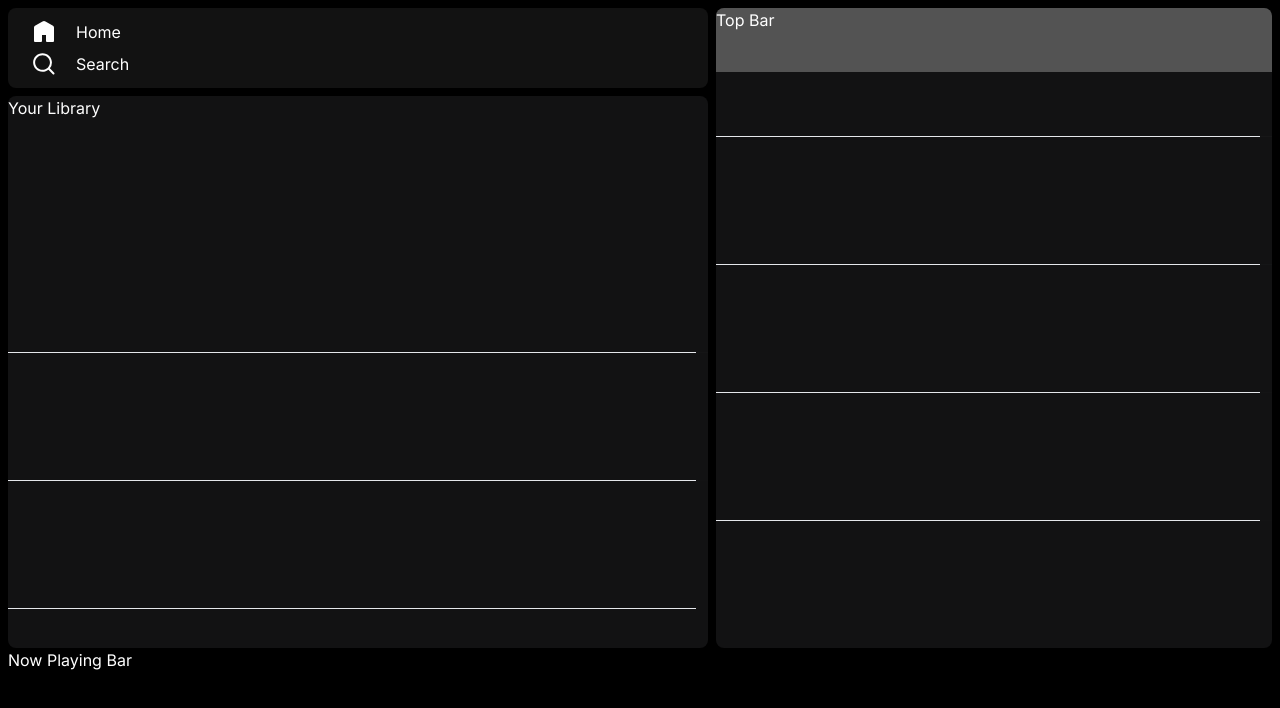
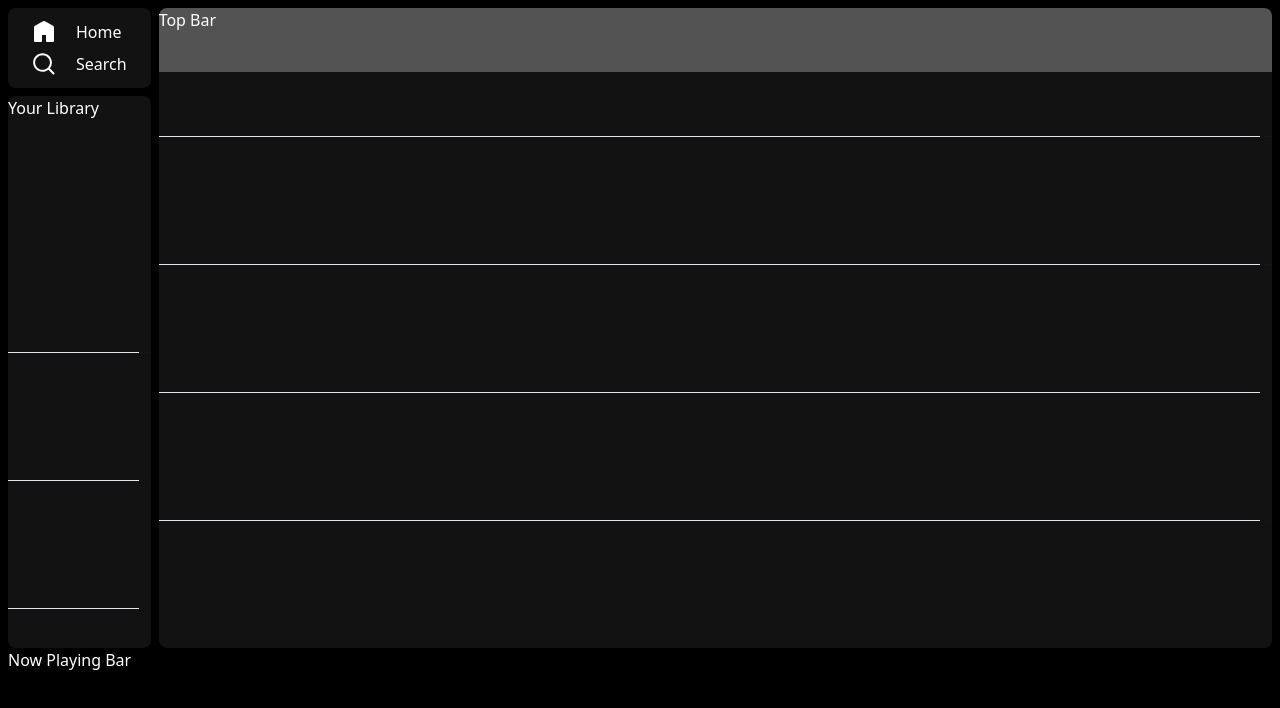
Before and after one commit to RaymarMonte/Spotify-Clone, a Next.js app: page / in a window 1280 px wide. Shown: the top 708 px of the page. Built offline with nearby package versions, Linux system fonts and the light colour scheme.

Commit message:
Added static exporting in nextjs config

```diff
--- a/next.config.js
+++ b/next.config.js
@@ -1,4 +1,7 @@
 /** @type {import('next').NextConfig} */
-const nextConfig = {}
+const nextConfig = {
+    output: 'export',
+    assetPrefix: './',
+}
 
 module.exports = nextConfig
--- a/package.json
+++ b/package.json
@@ -6,7 +6,8 @@
     "dev": "next dev",
     "build": "next build",
     "start": "next start",
-    "lint": "next lint"
+    "lint": "next lint",
+    "export": "next export"
   },
   "dependencies": {
     "@types/node": "20.2.5",
--- a/src/app/layout.tsx
+++ b/src/app/layout.tsx
@@ -1,9 +1,6 @@
 import './globals.css'
-import { Inter } from 'next/font/google'
 import { NowPlayingBar } from '@/components/now-playing-bar'
 import { Dashboard } from '@/components/dashboard'
-
-const inter = Inter({ subsets: ['latin'] })
 
 export const metadata = {
   title: 'Beat Remedy',
@@ -17,7 +14,7 @@
 }) {
   return (
     <html lang="en" className="select-none">
-      <body className={inter.className}>
+      <body >
         <div className="flex flex-col h-screen p-2 text-white bg-black">
           <div className="grow">
             <Dashboard />
--- a/src/components/split-pane/snapping-split-pane.tsx
+++ b/src/components/split-pane/snapping-split-pane.tsx
@@ -8,12 +8,16 @@
     second: React.ReactNode,
 }) {
 
-    const [dividerXPosInPX, setDividerXPosInPX] = useState(700);
+    const [dividerXPosInPX, setDividerXPosInPX] = useState(0);
 
     function moveDivider(clientX: number) {
         setDividerXPosInPX(clientX);
             // const firstPaneBasis = firstMinSizeInPX > clientX ? firstMinSizeInPX : clientX;
             // setFirstPaneBasis(`${firstPaneBasis}px`);
+        // TODO: The components themselves must be responsive, but the stopping and snapping
+        // logic must be handled by this component. Implement stoppingPoint snappingPoint
+        // But before this: Implement responsiveness on the components
+        // But before this: Implement fonts
     }
 
     return (
--- a/src/components/split-pane/split-pane-rules.tsx
+++ /dev/null
@@ -1,3 +0,0 @@
-export default interface SplitPaneRules {
-
-}
```
